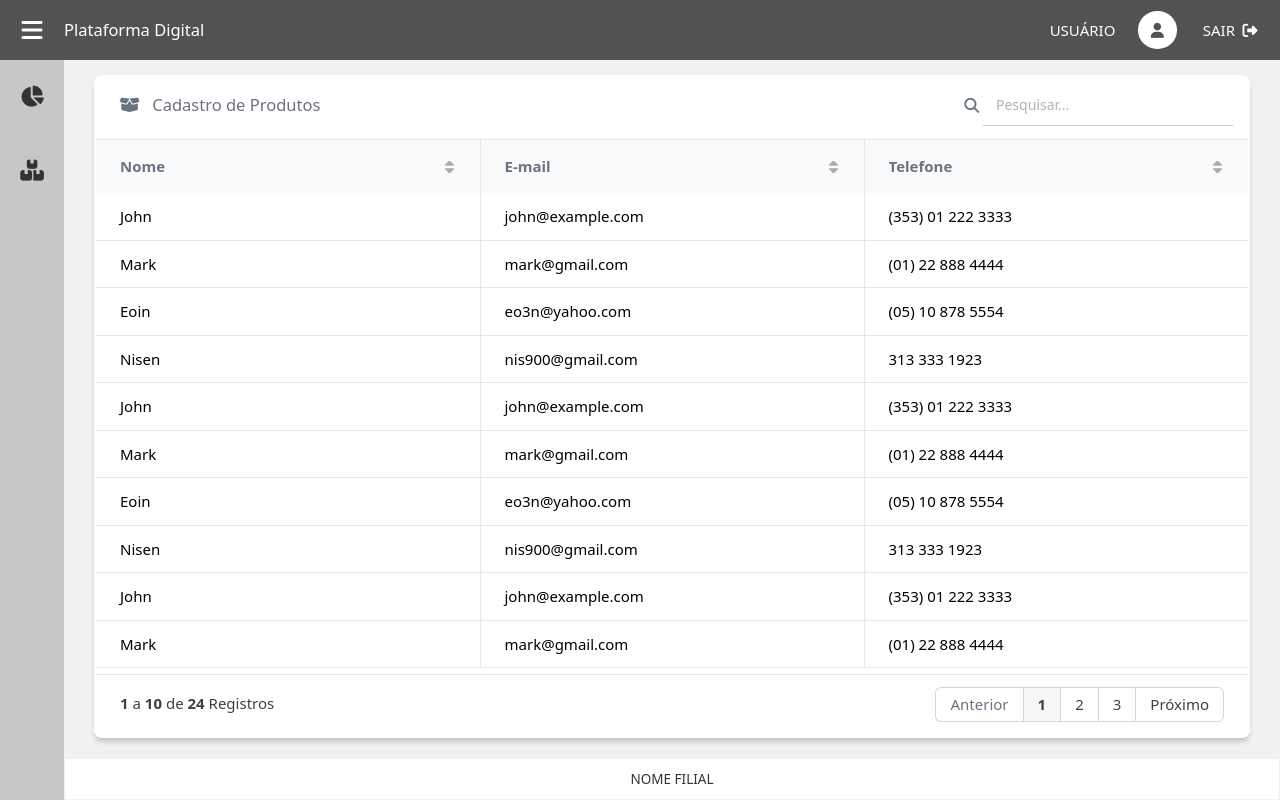
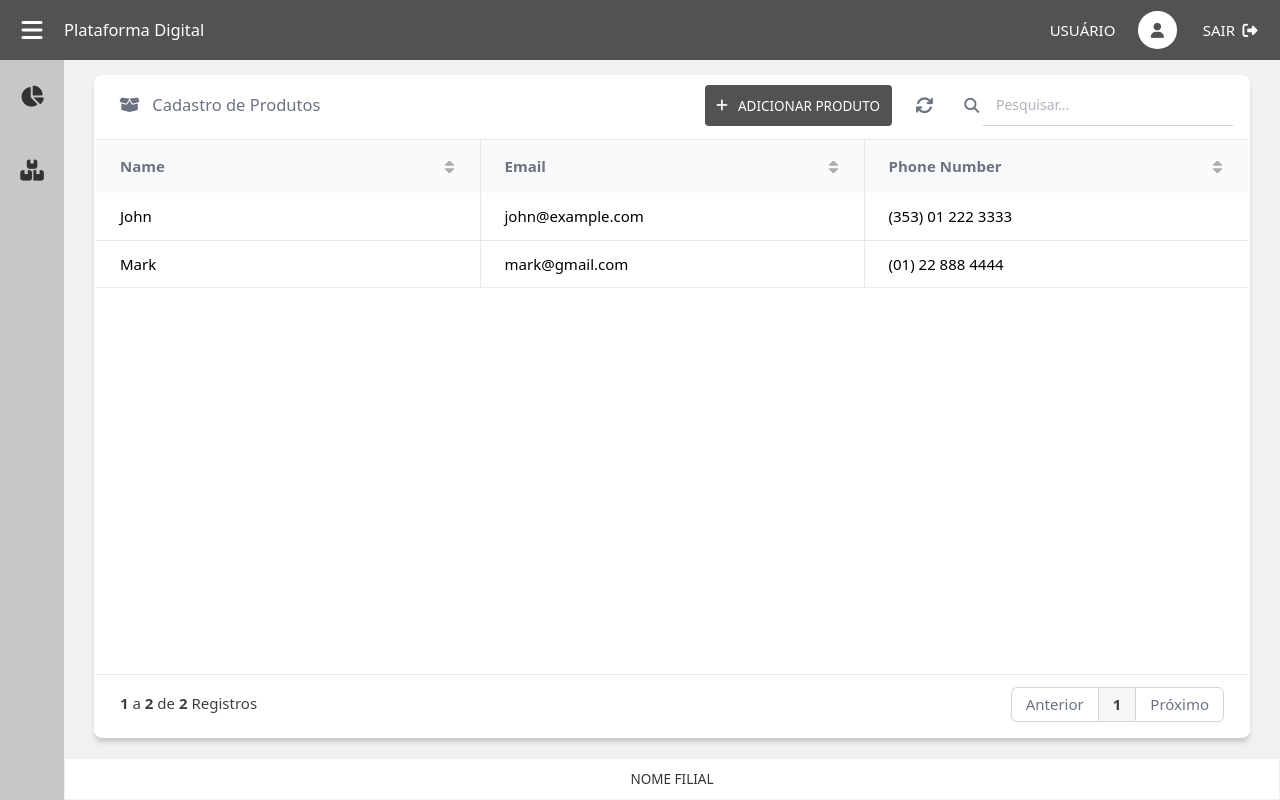
Before and after one commit to leowolber19/Exemplo-Projeto-Padrao, a plain HTML site: page views/home.html in a window 1280 px wide. Both pictures are taken after a click on the element 32 px from the left and 170 px from the top of the page. Drawn offline with nearby package versions, Linux system fonts and the light colour scheme.

Commit message:
datasource

```diff
--- a/views/produto.js
+++ b/views/produto.js
@@ -6,46 +6,79 @@ function produtoView(){
 
     exibeConteudoModulo(view);
 
-    new gridjs.Grid({
+   var grid = new gridjs.Grid({
         columns: ['Nome', 'E-mail', 'Telefone'],
         search: true,
         sort: true,
         pagination: true,
         fixedHeader: true,
         resizable: true,
-        data: () => {
-          return new Promise(resolve => {
-            setTimeout(() =>
-              resolve([
-                ['John', 'john@example.com', '(353) 01 222 3333'],
-                ['Mark', 'mark@gmail.com',   '(01) 22 888 4444'],
-                ['Eoin', 'eo3n@yahoo.com',   '(05) 10 878 5554'],
-                ['Nisen', 'nis900@gmail.com',   '313 333 1923'],
-                ['John', 'john@example.com', '(353) 01 222 3333'],
-                ['Mark', 'mark@gmail.com',   '(01) 22 888 4444'],
-                ['Eoin', 'eo3n@yahoo.com',   '(05) 10 878 5554'],
-                ['Nisen', 'nis900@gmail.com',   '313 333 1923'],
-                ['John', 'john@example.com', '(353) 01 222 3333'],
-                ['Mark', 'mark@gmail.com',   '(01) 22 888 4444'],
-                ['Eoin', 'eo3n@yahoo.com',   '(05) 10 878 5554'],
-                ['Nisen', 'nis900@gmail.com',   '313 333 1923'],
-                ['John', 'john@example.com', '(353) 01 222 3333'],
-                ['Mark', 'mark@gmail.com',   '(01) 22 888 4444'],
-                ['Eoin', 'eo3n@yahoo.com',   '(05) 10 878 5554'],
-                ['Nisen', 'nis900@gmail.com',   '313 333 1923'],
-                ['John', 'john@example.com', '(353) 01 222 3333'],
-                ['Mark', 'mark@gmail.com',   '(01) 22 888 4444'],
-                ['Eoin', 'eo3n@yahoo.com',   '(05) 10 878 5554'],
-                ['Nisen', 'nis900@gmail.com',   '313 333 1923'],
-                ['John', 'john@example.com', '(353) 01 222 3333'],
-                ['Mark', 'mark@gmail.com',   '(01) 22 888 4444'],
-                ['Eoin', 'eo3n@yahoo.com',   '(05) 10 878 5554'],
-                ['Nisen', 'nis900@gmail.com',   '313 333 1923'],
-              ]), 500);
-          });
-        },
+        columns: [{
+          id: 'name',
+          name: 'Name'
+        }, {
+            id: 'email',
+            name: 'Email'
+        }, {
+            id: 'phoneNumber',
+            name: 'Phone Number'
+        }],
+        data: [
+          { name: 'John', email: 'john@example.com', phoneNumber: '(353) 01 222 3333' },
+          { name: 'Mark', email: 'mark@gmail.com', phoneNumber: '(01) 22 888 4444' },
+        ],
+        // data: () => {
+        //   return new Promise(resolve => {
+        //     setTimeout(() =>
+        //       resolve([
+        //         ['John', 'john@example.com', '(353) 01 222 3333'],
+        //         ['Mark', 'mark@gmail.com',   '(01) 22 888 4444'],
+        //         ['Eoin', 'eo3n@yahoo.com',   '(05) 10 878 5554'],
+        //         ['Nisen', 'nis900@gmail.com',   '313 333 1923'],
+        //         ['John', 'john@example.com', '(353) 01 222 3333'],
+        //         ['Mark', 'mark@gmail.com',   '(01) 22 888 4444'],
+        //         ['Eoin', 'eo3n@yahoo.com',   '(05) 10 878 5554'],
+        //         ['Nisen', 'nis900@gmail.com',   '313 333 1923'],
+        //         ['John', 'john@example.com', '(353) 01 222 3333'],
+        //         ['Mark', 'mark@gmail.com',   '(01) 22 888 4444'],
+        //         ['Eoin', 'eo3n@yahoo.com',   '(05) 10 878 5554'],
+        //         ['Nisen', 'nis900@gmail.com',   '313 333 1923'],
+        //         ['John', 'john@example.com', '(353) 01 222 3333'],
+        //         ['Mark', 'mark@gmail.com',   '(01) 22 888 4444'],
+        //         ['Eoin', 'eo3n@yahoo.com',   '(05) 10 878 5554'],
+        //         ['Nisen', 'nis900@gmail.com',   '313 333 1923'],
+        //         ['John', 'john@example.com', '(353) 01 222 3333'],
+        //         ['Mark', 'mark@gmail.com',   '(01) 22 888 4444'],
+        //         ['Eoin', 'eo3n@yahoo.com',   '(05) 10 878 5554'],
+        //         ['Nisen', 'nis900@gmail.com',   '313 333 1923'],
+        //         ['John', 'john@example.com', '(353) 01 222 3333'],
+        //         ['Mark', 'mark@gmail.com',   '(01) 22 888 4444'],
+        //         ['Eoin', 'eo3n@yahoo.com',   '(05) 10 878 5554'],
+        //         ['Nisen', 'nis900@gmail.com',   '313 333 1923'],
+        //       ]), 500);
+        //   });
+        // },
         language: traducoes
       }).render(document.getElementById("produtoGrid"));
 
-    return configuraToolbarGrid("Cadastro de Produtos", "fa-box-open");
+    var arrayBotao = [
+      {
+        icon: "fa-sync",
+        text: "",
+        onclick: "abreLoadPanel",
+        main: false,
+        title: "Atualizar Lista"
+      },
+      {
+        icon: "fa-plus",
+        text: "Adicionar Produto",
+        onclick: "abreLoadPanel",
+        main: true,
+        title: "Adicionar Produto"
+      },
+    ];
+
+    grid.on('rowClick', (...args) => console.log('row: ' + JSON.stringify(args), args));
+
+    return configuraToolbarGrid("Cadastro de Produtos", "fa-box-open", arrayBotao);
 }
--- a/wwwroot/custom.js
+++ b/wwwroot/custom.js
@@ -91,7 +91,7 @@ function baixarPDF(name, content){
   html2pdf().set(opt).from(content).save();
 }
 
-function configuraToolbarGrid(title, icone){
+function configuraToolbarGrid(title, icone, arrayBotao){
   var gridjsHead = document.getElementsByClassName("gridjs-head")[0];
   var searchjsHead = document.getElementsByClassName("gridjs-search")[0];
   var titleGrid = document.createElement("div");
@@ -113,7 +113,23 @@ function configuraToolbarGrid(title, icone){
 
   iconsearch.classList.add("fas");
   iconsearch.classList.add("fa-search");
-  searchjsHead.appendChild(iconsearch)
+  searchjsHead.appendChild(iconsearch);
+
+  // BOTOES GRID TOOLBAR
+  for (let index = 0; index < arrayBotao.length; index++) {
+    var botao = document.createElement("div");
+    botao.innerHTML = arrayBotao[index].text;
+    botao.title = arrayBotao[index].title;
+    arrayBotao[index].main ? botao.classList.add("gridjs-btn") : botao.classList.add("gridjs-btn-icon");
+    botao.addEventListener("click", eval(`(${arrayBotao[index].onclick})`));
+
+    var iconbotao = document.createElement("i");
+    iconbotao.classList.add("fas");
+    iconbotao.classList.add(arrayBotao[index].icon);
+
+    botao.appendChild(iconbotao);
+    searchjsHead.appendChild(botao);
+  }
 }
 
 const traducoes = {
--- a/wwwroot/style.css
+++ b/wwwroot/style.css
@@ -310,3 +310,25 @@ input:disabled {
 .gridjs-th{
     width: auto !important;
 }
+
+.gridjs-btn{
+    margin-right: 1.5em;
+    background: #525252;
+    padding: 0.75em 0.85em;
+    border-radius: 4px;
+    color: white;
+    text-transform: uppercase;
+    font-size: .9em;
+    font-weight: 500;
+    cursor: pointer;
+    display: flex;
+    align-items: center;
+    flex-direction: row-reverse;
+    gap: 0.75em;
+}
+
+.gridjs-btn-icon{
+    margin-right: 1.5em;
+    cursor: pointer;
+    font-size: 1.2em;
+}
```
